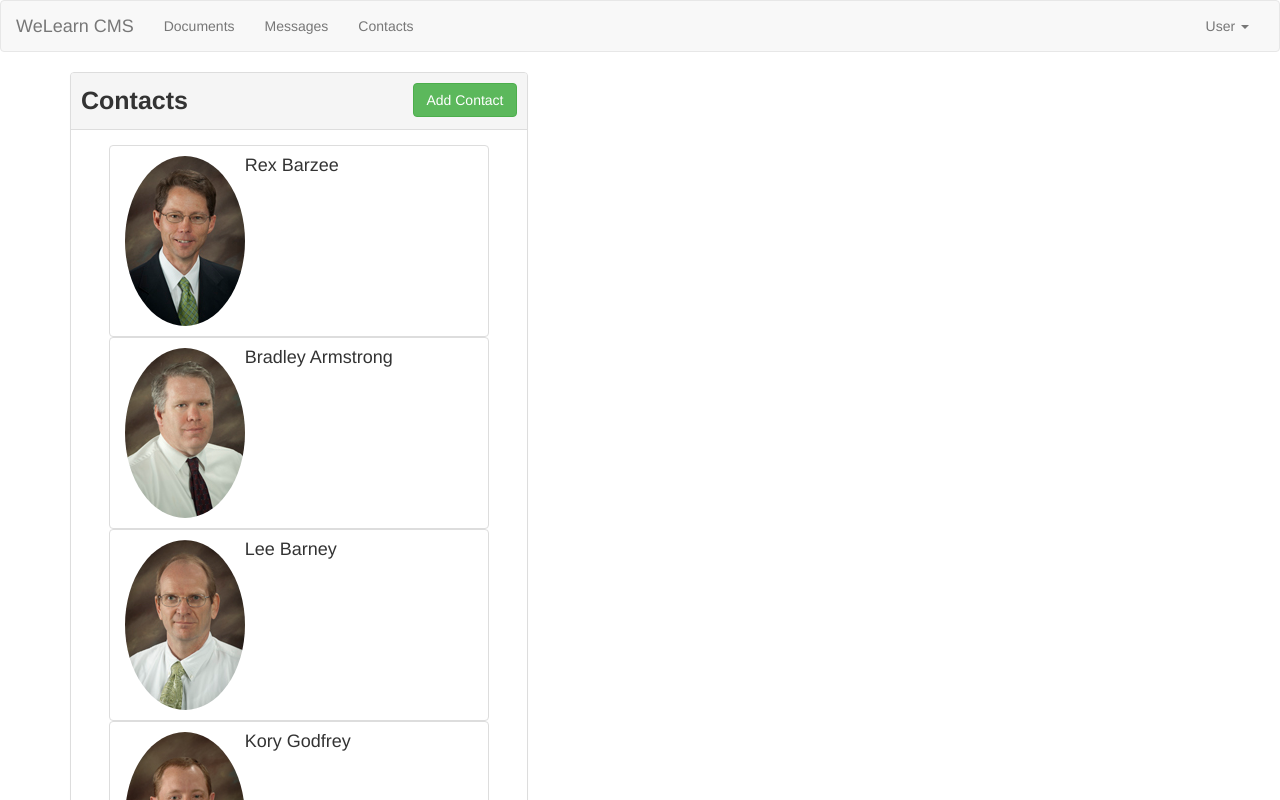
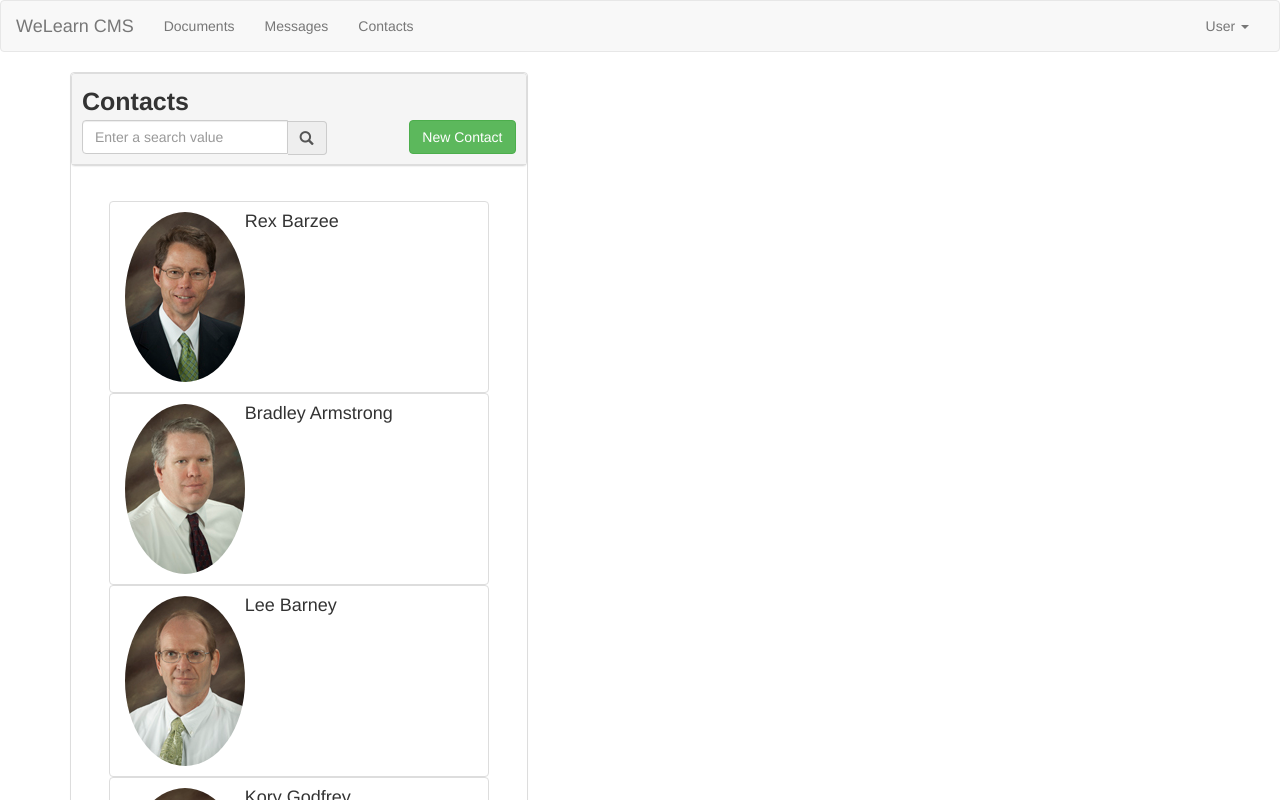
Before and after one commit to coopfeathy/cms-new, an Angular app in the folder cms-new/: page /contacts in a window 1280 px wide. Shown: the top 800 px of the page. Built offline with nearby package versions, Linux system fonts and the light colour scheme.

Commit message:
Add Search Capability to the Contact List

```diff
--- a/cms-new/src/app/contacts/contact-list/contact-list.component.html
+++ b/cms-new/src/app/contacts/contact-list/contact-list.component.html
@@ -1,12 +1,26 @@
 <div class="panel panel-default">
-  <div class="panel-heading">
-    <div class="row pad-left-right">
-      <span class="pull-left title">Contacts</span>
-      <a class="btn btn-success pull-right" [routerLink]="['new']">Add Contact</a>
+  <div class="row">
+    <div class="col-xs-12">
+      <div class="panel panel-default">
+        <div class="panel-heading">
+          <div class="row">
+            <span class="title pad-left-right">Contacts</span>
+          </div>
+          <div class="row">
+            <div class="input-group pull-left pad-left-right col-xs-7">
+              <input type="text" class="form-control" placeholder="Enter a search value" #searchBox (keyup)="search(searchBox.value)">
+              <div class="glyphicon glyphicon-search input-group-addon" (click)="search(searchBox.value)"></div>
+            </div>
+            <div class="pull-right pad-left-right">
+              <a class="btn btn-success" [routerLink]="['new']">New Contact</a>
+            </div>
+          </div>
+        </div>
+      </div>
     </div>
   </div>
   <div cdkDropList [cdkDropListData]="contacts" class="panel-body">
-    <div cdkDrag *ngFor="let contact of contacts" [cdkDragData]="contact" class="center-panel">
+    <div cdkDrag *ngFor="let contact of contacts | contactsFilter:term" [cdkDragData]="contact" class="center-panel">
       <app-contact-item [contact]="contact"></app-contact-item>
     </div>
   </div>
--- a/cms-new/src/app/contacts/contact-list/contact-list.component.ts
+++ b/cms-new/src/app/contacts/contact-list/contact-list.component.ts
@@ -12,6 +12,11 @@ import { Subscription } from 'rxjs';
 export class ContactListComponent implements OnInit, OnDestroy {
   contacts: Contact[] = [];
   private subscription: Subscription;
+  term: string;
+
+  search(value: string) {
+    this.term = value;
+  }
 
   onSelectedContact(contact: Contact) {
     this.contactService.contactSelectedEvent.emit(contact);
```
